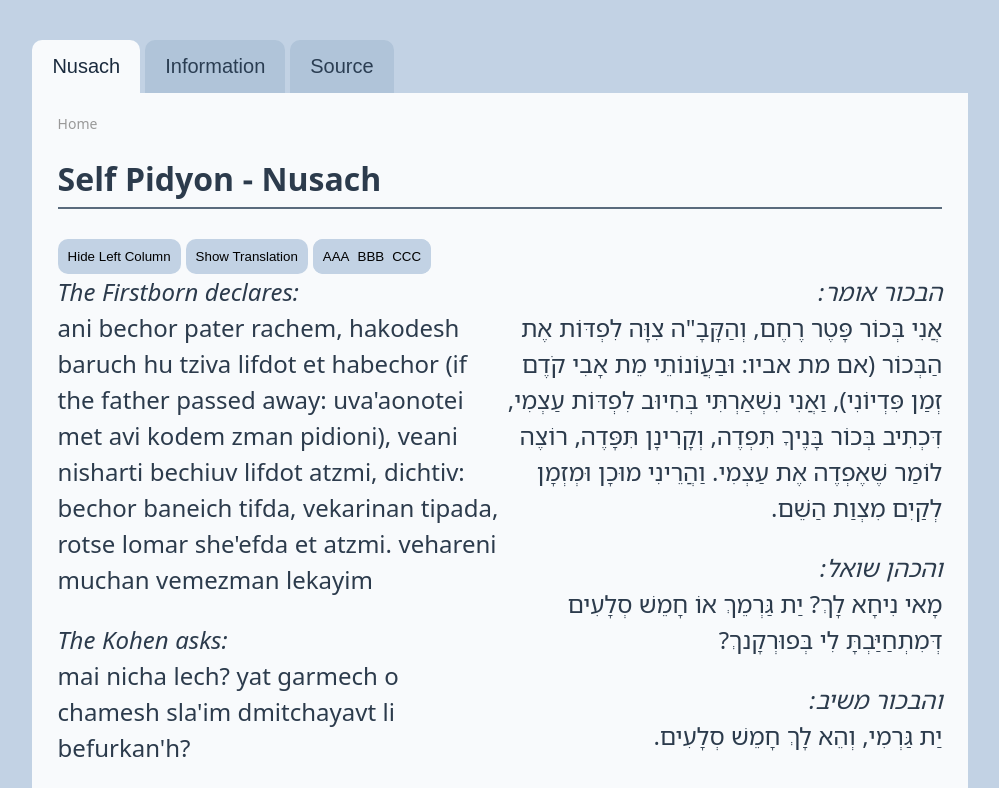
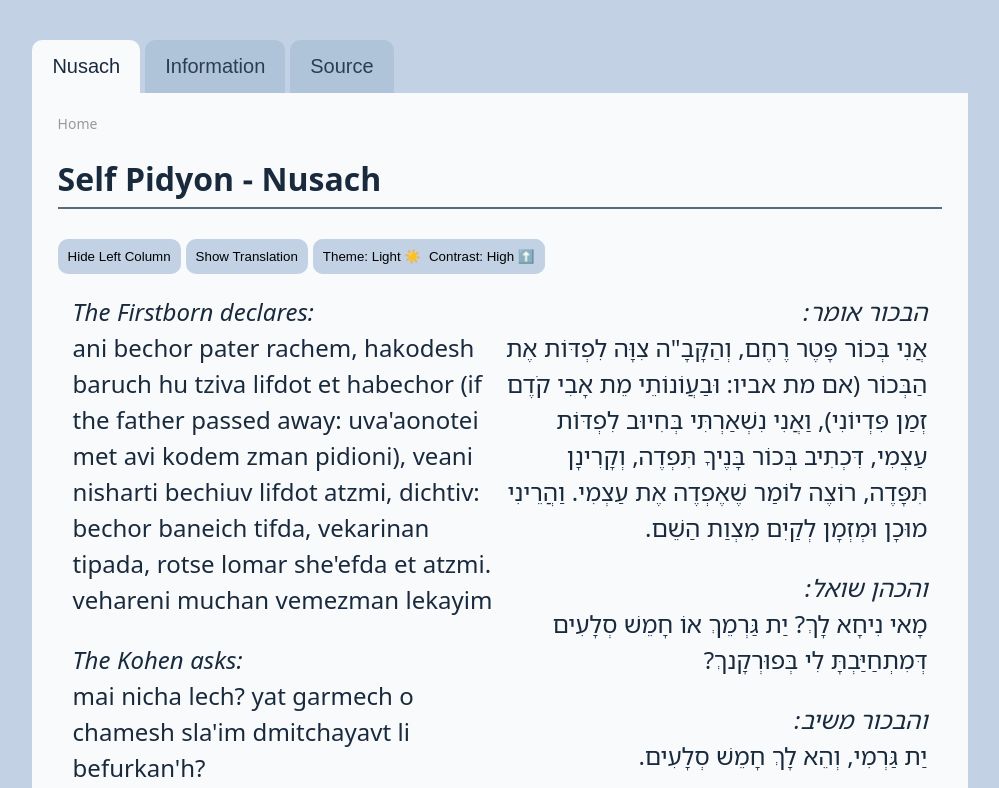
Before and after one commit to itaikta/SelfPidyon, a Vue app: page / in a window 1280 px wide. Shown: the top 788 px of the page, without its empty margins (140-1139 px from the left). Built offline with nearby package versions, Linux system fonts and the light colour scheme.

Commit message:
Can now change the theme on the nusach page

```diff
--- a/src/App.vue
+++ b/src/App.vue
@@ -1,8 +1,5 @@
 <script setup lang="ts">
-    //import { usePreferredColorScheme, useToggle } from '@vueuse/core';
     import Breadcrumbs from './components/Breadcrumbs.vue';
-    //const themeColour = usePreferredColorScheme();
-    //const toggleThemeColour = useToggle(themeColour);
 </script>
 
 <template>
@@ -10,8 +7,6 @@
         <RouterLink to="/"><button type="button">Nusach</button></RouterLink>
         <RouterLink to="/info"><button type="button">Information</button></RouterLink>
         <RouterLink to="/source"><button type="button">Source</button></RouterLink>
-        <!--<button type="button" @click="toggleThemeColour()">Toggle Theme</button>
-        <button type="button">{{ themeColour }}</button>-->
     </div>
     <Breadcrumbs />
     <RouterView />
--- a/src/components/NusachPage.vue
+++ b/src/components/NusachPage.vue
@@ -3,24 +3,44 @@
     import NusachEnglishTransliteration from './NusachEnglishTransliteration.vue';
     import NusachEnglishTranslation from './NusachEnglishTranslation.vue';
     import { ref } from 'vue';
+    import { usePreferredDark } from '@vueuse/core';
+
     let showLeft = ref(true);
     let transliteration = ref(true);
+    let preferDark = ref(usePreferredDark().value);
+    let preferHighContrast = ref(true);
+
+    function getColumnsId(preferDark: boolean, preferHighContrast: boolean) {
+        if (preferDark) {
+            if (preferHighContrast) return 'columnsDarkHigh';
+            else return 'columnsDarkLow';
+        }
+        else {
+            if (preferHighContrast) return 'columnsLightHigh';
+            else return 'columnsLightLow';
+        }
+    }
 </script>
 <template>
     <h1>Self Pidyon - Nusach</h1>
     <button v-on:click="showLeft = !showLeft" type="button" style="margin-right: 5px;"><span v-if="showLeft">Hide</span><span v-if="!showLeft">Show</span> Left Column</button>
     <button v-if="showLeft" v-on:click="transliteration = !transliteration" type="button">Show <span v-if="transliteration">Translation</span><span v-if="!transliteration">Transliteration</span></button>
     <div id="backgroundSelector">
-        <button style="padding-right: 3px; border-radius: 10px 0 0 10px;">AAA</button>
-        <button style="padding-left: 5px; padding-right: 5px; border-radius: 0;">BBB</button>
-        <button style="padding-left: 3px; border-radius: 0 10px 10px 0;">CCC</button>
+        <button v-on:click="preferDark = !preferDark" style="padding-right: 4px; border-radius: 10px 0 0 10px;">
+            <span v-if="!preferDark">Theme: Light ☀️</span>
+            <span v-if="preferDark">Theme: Dark 🌙</span>
+        </button>
+        <button v-on:click="preferHighContrast = !preferHighContrast" style="padding-left: 4px; border-radius: 0 10px 10px 0;">
+            <span v-if="preferHighContrast">Contrast: High ⬆️</span>
+            <span v-if="!preferHighContrast">Contrast: Low ⬇️</span>
+        </button>
     </div>
-    <div class="columns">
-        <div v-if="showLeft" class="column">
+    <div :id="getColumnsId(preferDark, preferHighContrast)">
+        <div v-if="showLeft" class="column" style="padding-left: 15px;">
             <NusachEnglishTransliteration v-if="transliteration" />
             <NusachEnglishTranslation v-if="!transliteration" />
         </div>
-        <div class="column">
+        <div class="column" style="padding-right: 15px;">
             <NusachHebrew />
         </div>
     </div>
--- a/src/style.css
+++ b/src/style.css
@@ -7,24 +7,37 @@
 
     color-scheme: dark light;
 
-    /* Theme variables: dark (default) */
-    --text: rgba(255, 255, 255, 0.87);
+    /* Theme: dark (default) */
+    --text-dark: #fff;
+    --text: var(--text-dark);
     --bg: #213547;
-    --surface: #222222;
+    --surface-dark: #222222;
+    --surface: var(--surface-dark);
     --surface-contrast: #ffffff;
     --button-hover: #2a4460;
     --button-background: var(--bg);
-    /* Tabs */
     --tab-active-bg: var(--surface);
     --tab-active-text: var(--surface-contrast);
     --tab-inactive-bg: #1a2a3d;
     --tab-inactive-text: #dbe2ea;
     --border: #444c56;
-    --border-subtle: #777777;
+    --border-subtle-dark: #777777;
+    --border-subtle: var(--border-subtle-dark);
     --panel: #f1f1f1;
     --panel-border: #cccccc;
     --link-hover: #747bff;
     --focus-ring: #8ab4ff;
+    /* Contrast: low */
+    --text-low: #656565;
+    --border-subtle-low: #555;
+
+    /* Theme: light */
+    --text-light: #1a2a3d;
+    --surface-light: #f8fafc;
+    --border-subtle-light: #424f5c;
+    /* Contrast: low */
+    --text-light-low: #bebebe;
+    --border-subtle-light-low: #555;
 
     color: var(--text);
     background-color: var(--bg);
@@ -111,15 +124,11 @@ a:hover {
 
 @media (prefers-color-scheme: light) {
     :root {
-        /* Theme variables: light (same blue-gray family as dark, higher luminance) */
-        --text: rgba(26, 42, 61, 0.92);
+        --text: var(--text-light);
         --bg: #c2d2e4;
-        --surface: #f8fafc;
+        --surface: var(--surface-light);
         --surface-contrast: #1a2a3d;
         --button-hover: #a8bbd2;
-        --button-background: var(--bg);
-        --tab-active-bg: var(--surface);
-        --tab-active-text: var(--surface-contrast);
         --tab-inactive-bg: #b0c4d9;
         --tab-inactive-text: #2a3d52;
         --border: #8fa3b8;
@@ -196,9 +205,44 @@ h2 {
     font-style: italic;
 }
 
-.columns {
+#columnsLightHigh,
+#columnsDarkHigh,
+#columnsLightLow,
+#columnsDarkLow {
+    margin-top: 10px;
+    padding-top: 10px;
+    padding-bottom: 10px;
     display: flex;
     flex-direction: row;
+}
+
+#columnsLightHigh {
+    color: var(--text-light);
+    background-color: var(--surface-light);
+}
+#columnsLightHigh h2 {
+    color: var(--border-subtle-light);
+}
+#columnsLightLow {
+    color: var(--text-light-low);
+    background-color: var(--surface-light);
+}
+#columnsLightLow h2 {
+    color: var(--border-subtle-light-low);
+}
+#columnsDarkHigh {
+    color: var(--text-dark);
+    background-color: var(--surface-dark);
+}
+#columnsDarkHigh h2 {
+    color: var(--border-subtle-dark);
+}
+#columnsDarkLow {
+    color: var(--text-low);
+    background-color: var(--surface-dark);
+}
+#columnsDarkLow h2 {
+    color: var(--border-subtle-low);
 }
 
 .column {
```
